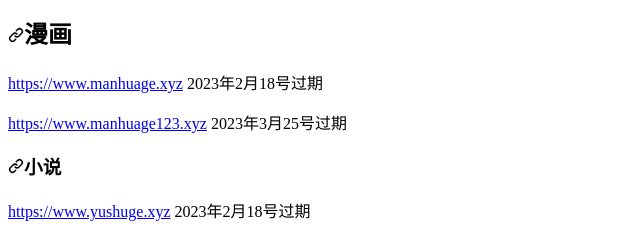
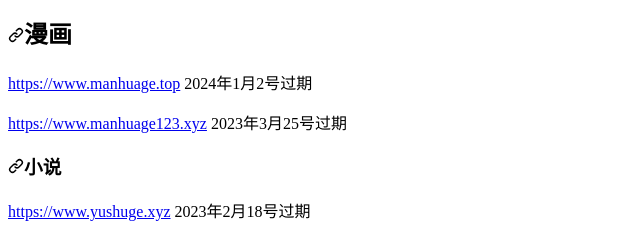
Before and after one commit to nanrenlulu/nanrenlulu.github.io, a plain HTML site: page index.html in a window 1280 px wide. Shown: the part 738-973 px from the top of the page, 0-640 px from the left. Drawn offline with Linux system fonts and the light colour scheme.

Commit message:
Update index.html

```diff
--- a/index.html
+++ b/index.html
@@ -50,7 +50,7 @@
   <svg class="octicon octicon-link" viewbox="0 0 16 16" version="1.1" width="16" height="16" aria-hidden="true">
    <path fill-rule="evenodd" d="M7.775 3.275a.75.75 0 001.06 1.06l1.25-1.25a2 2 0 112.83 2.83l-2.5 2.5a2 2 0 01-2.83 0 .75.75 0 00-1.06 1.06 3.5 3.5 0 004.95 0l2.5-2.5a3.5 3.5 0 00-4.95-4.95l-1.25 1.25zm-4.69 9.64a2 2 0 010-2.83l2.5-2.5a2 2 0 012.83 0 .75.75 0 001.06-1.06 3.5 3.5 0 00-4.95 0l-2.5 2.5a3.5 3.5 0 004.95 4.95l1.25-1.25a.75.75 0 00-1.06-1.06l-1.25 1.25a2 2 0 01-2.83 0z"></path>
   </svg></a>漫画</h2>
-<p><a href="https://www.manhuage.xyz" rel="nofollow" target="_blank">https://www.manhuage.xyz</a>&nbsp2023年2月18号过期</p>
+<p><a href="https://www.manhuage.top" rel="nofollow" target="_blank">https://www.manhuage.top</a>&nbsp2024年1月2号过期</p>
 <p><a href="https://www.manhuage123.xyz" rel="nofollow" target="_blank">https://www.manhuage123.xyz</a>&nbsp2023年3月25号过期</p>
 <h3> <a id="user-content-漫画移动网络微信qq访问地址" class="anchor" href="https://github.com/nanrenlulu/nanrenlulu/wiki/%E6%9C%80%E6%96%B0%E5%9C%B0%E5%9D%80" aria-hidden="true">
   <svg class="octicon octicon-link" viewbox="0 0 16 16" version="1.1" width="16" height="16" aria-hidden="true">
```
